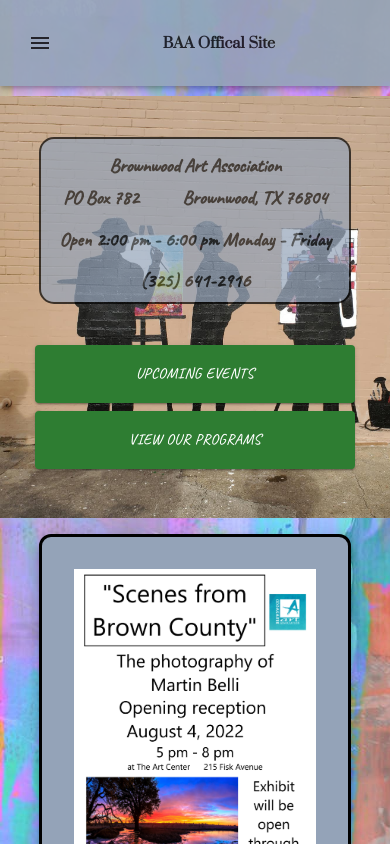
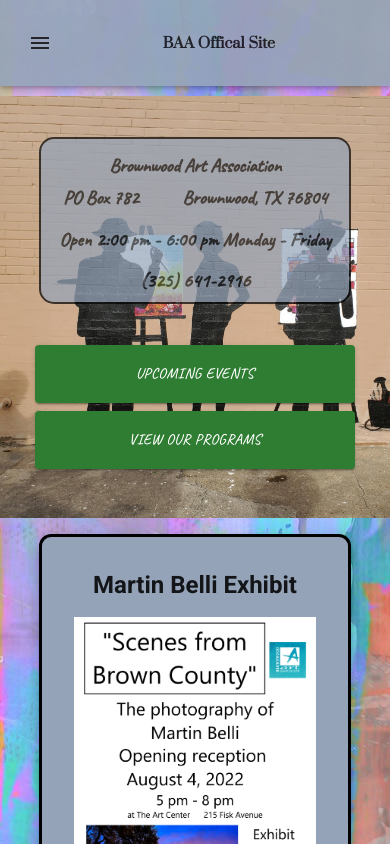
Before and after one commit to Jonathan-Day-Dev/bwd-art, a React (Create React App) app: page / in a window 390 px wide. Shown: the top 844 px of the page. Built offline with nearby package versions, Linux system fonts and the light colour scheme.

Commit message:
responsive front image

```diff
--- a/src/components/Board/Board.js
+++ b/src/components/Board/Board.js
@@ -6,8 +6,8 @@ import CustomCard from "../UI/CustomCard";
 const Board = () => {
   return (
     <CustomCard
-      maxWth={{ xs: "80%", lg: "50%" }}
-      title=""
+      maxWth={{ xs: "80%", lg: "50%", xl: "40%" }}
+      title="Martin Belli Exhibit"
       body={
         <img src={belli} alt="The Art of Fiber" />
       }
```
